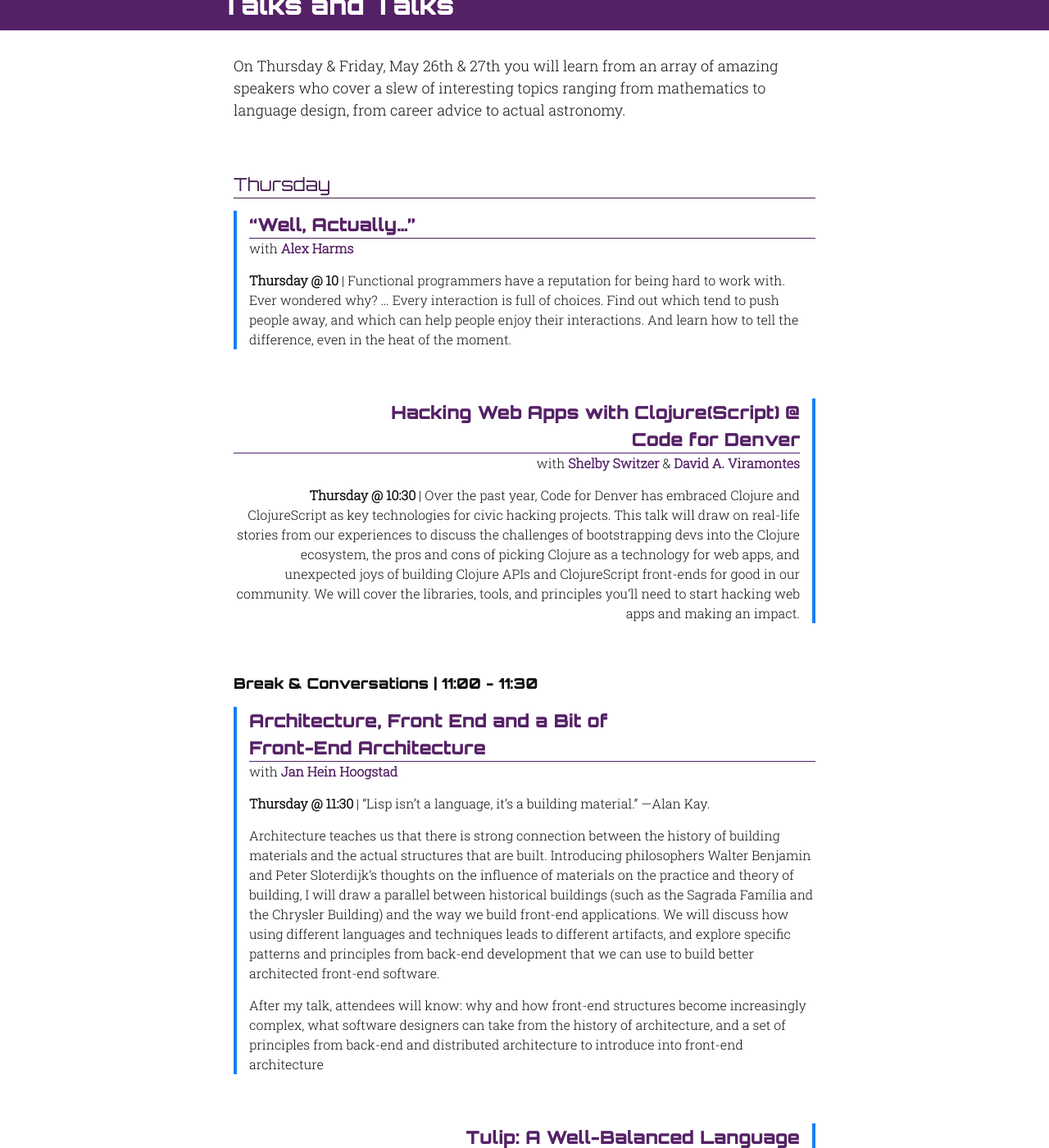
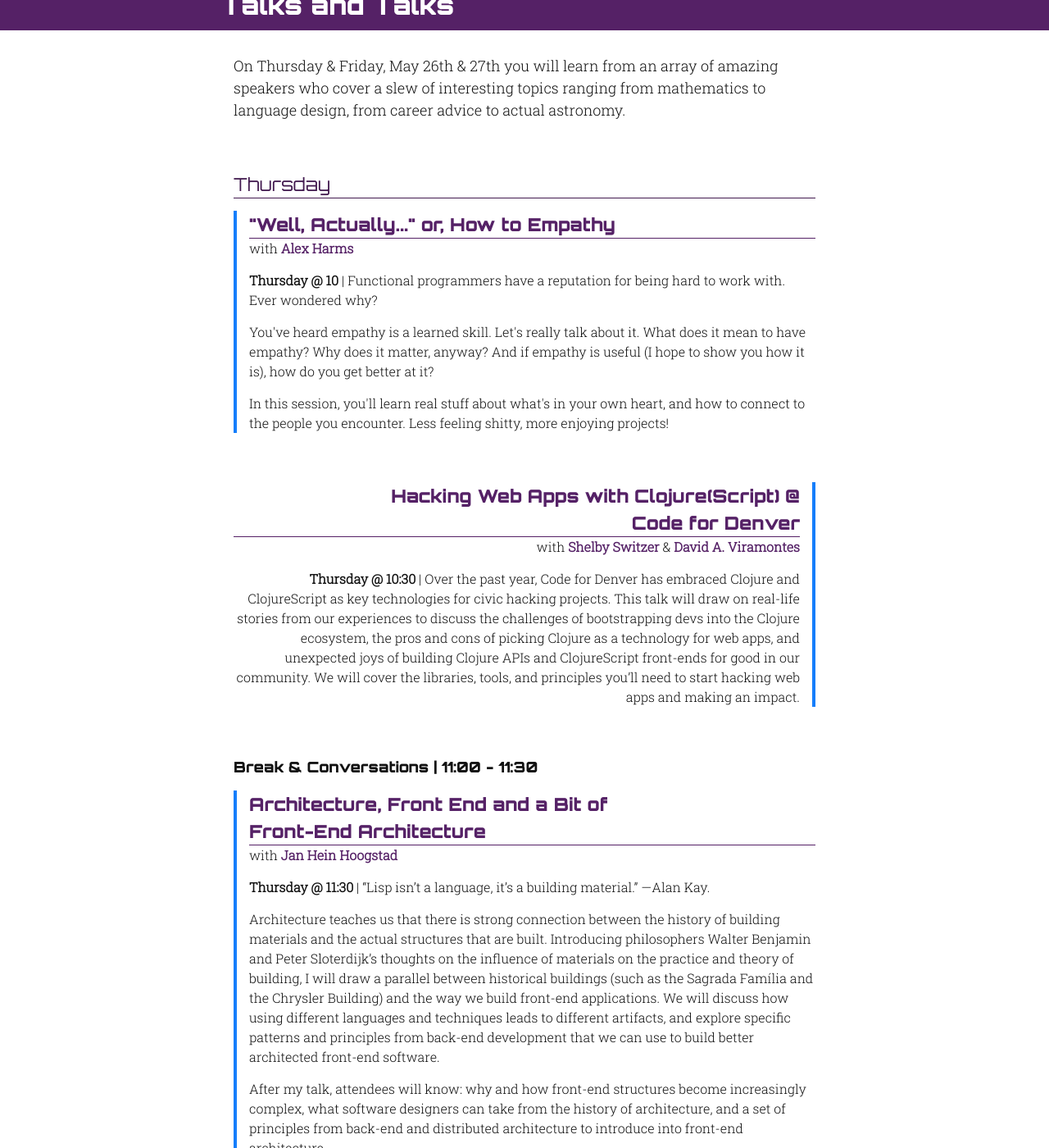
Before and after one commit to maitria/moonconf.org, a Jekyll site: the page built from index.html, in a window 1280 px wide and 1400 px high, scrolled down 7047 px. Shown: the whole window at 82% size. Built offline with Jekyll 4.4.1, drawn with Linux system fonts in a browser that asks for light colours; some of the changed text lies outside the part shown.

Commit message:
Revise Alex's talk.

```diff
--- a/_includes/talks.html
+++ b/_includes/talks.html
@@ -10,10 +10,10 @@
     </div>
     <h3>Thursday</h3>
     {% include talk.html
-      title='“Well, Actually…”'
+      title='"Well, Actually..." or, How to Empathy'
       link="well-actually"
       speaker="Alex Harms"
-      description="<p><strong>Thursday &commat; 10</strong> &vert; Functional programmers have a reputation for being hard to work with. Ever wondered why? … Every interaction is full of choices. Find out which tend to push people away, and which can help people enjoy their interactions. And learn how to tell the difference, even in the heat of the moment.</p>"
+      description="<p><strong>Thursday &commat; 10</strong> &vert; Functional programmers have a reputation for being hard to work with. Ever wondered why?</p><p>You've heard empathy is a learned skill. Let's really talk about it. What does it mean to have empathy? Why does it matter, anyway? And if empathy is useful (I hope to show you how it is), how do you get better at it?</p><p>In this session, you'll learn real stuff about what's in your own heart, and how to connect to the people you encounter. Less feeling shitty, more enjoying projects!</p>"
       twitter="onealexharms"
     %}
     {% include talk.html
@@ -88,7 +88,7 @@
       title="Party!"
       link="party"
       speaker="everybody"
-      description="<p>We'll have games and ice cream and conversations and connections!</p>"
+      description="<p>We'll have games and ice cream and conversations and connections!</p><p>The party will be at Galvanize, which is the same place as Saturday's openspace.</p>"
     %}
     <h3>Friday</h3>
     {% include talk.html
```
